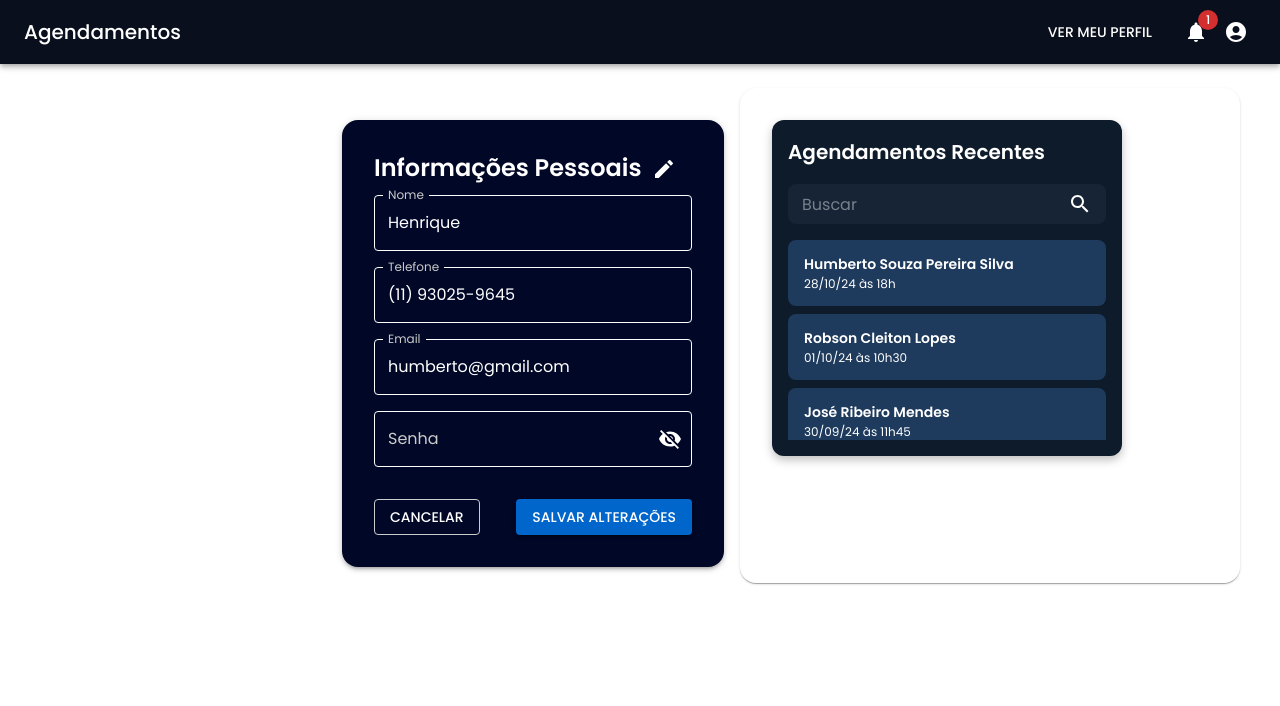
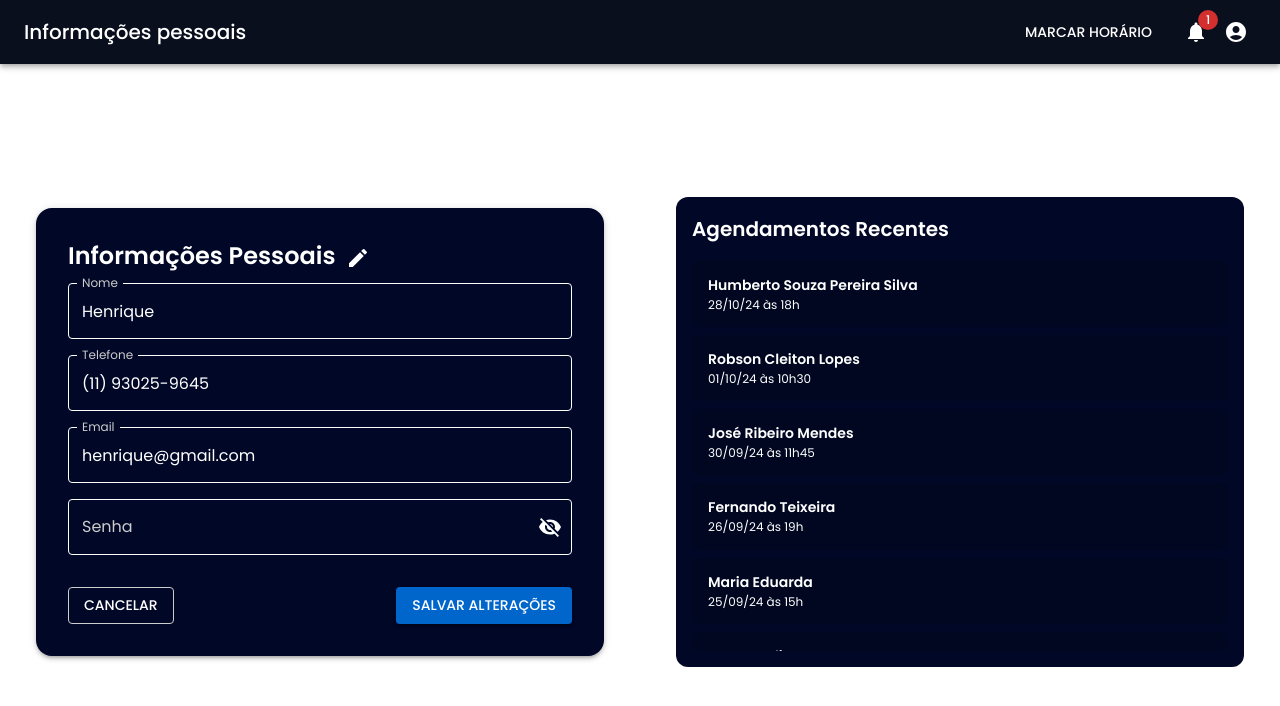
Before and after one commit to Agendou/agendou-web-front, a React (Create React App) app: page /client-profile in a window 1280 px wide. Shown: the top 706 px of the page. Built offline with nearby package versions, Linux system fonts and the light colour scheme.

Commit message:
feat: finalização da estilização do perfil do cliente

```diff
--- a/src/components/ClientInfo/ClientInfo.jsx
+++ b/src/components/ClientInfo/ClientInfo.jsx
@@ -24,9 +24,8 @@ const ClientInfo = () => {
         backgroundColor: "#010726",
         borderRadius: "16px",
         color: "#fff",
-        maxWidth: "500px",
+        minWidth: "100%",
         margin: "auto",
-        marginLeft: "270px"
       }}
       elevation={3}
     >
@@ -117,7 +116,7 @@ const ClientInfo = () => {
               },
             },
           }}
-          defaultValue="humberto@gmail.com"
+          defaultValue="henrique@gmail.com"
         />
 
         <TextField
--- a/src/components/ClienteHeader/ClientHeader.jsx
+++ b/src/components/ClienteHeader/ClientHeader.jsx
@@ -1,4 +1,5 @@
 import React from 'react';
+import { useLocation, useNavigate } from 'react-router-dom';
 import AppBar from '@mui/material/AppBar';
 import Toolbar from '@mui/material/Toolbar';
 import Typography from '@mui/material/Typography';
@@ -7,25 +8,49 @@ import Badge from '@mui/material/Badge';
 import NotificationsIcon from '@mui/icons-material/Notifications';
 import AccountCircle from '@mui/icons-material/AccountCircle';
 import { Box, Button } from '@mui/material';
-import { useNavigate } from 'react-router-dom';
 
 function ClientHeader() {
   const navigate = useNavigate();
+  const location = useLocation();
+
+  const getTitle = () => {
+    switch (location.pathname) {
+      case '/client-profile':
+        return 'Informações pessoais';
+      case '/manual-appointment':
+        return 'Agendamentos';
+      default:
+        return 'Agendamentos';
+    }
+  };
+
+  const getButtonConfig = () => {
+    switch (location.pathname) {
+      case '/client-profile':
+        return { label: 'Marcar horário', route: '/manual-appointment' };
+      case '/manual-appointment':
+        return { label: 'Meu perfil', route: '/client-profile' };
+      default:
+        return { label: 'Meu perfil', route: '/client-profile' };
+    }
+  };
+
+  const buttonConfig = getButtonConfig();
 
   const handleNavigation = () => {
-    navigate('/client-profile');
+    navigate(buttonConfig.route);
   };
 
   return (
     <AppBar position="static" sx={{ backgroundColor: '#0A0F1D' }}>
       <Toolbar>
         <Typography variant="h6" sx={{ flexGrow: 1, color: 'white' }}>
-          Agendamentos
+          {getTitle()}
         </Typography>
 
         <Box sx={{ display: 'flex', alignItems: 'center' }}>
           <Button sx={{ color: 'white', marginRight: 2 }} onClick={handleNavigation}>
-            Ver meu perfil
+            {buttonConfig.label}
           </Button>
 
           <IconButton color="inherit">
--- a/src/components/RecentAppointments/RecentAppointments.jsx
+++ b/src/components/RecentAppointments/RecentAppointments.jsx
@@ -9,53 +9,37 @@ const RecentAppointments = () => {
     { nome: 'Robson Cleiton Lopes', data: '01/10/24', hora: '10h30' },
     { nome: 'José Ribeiro Mendes', data: '30/09/24', hora: '11h45' },
     { nome: 'Fernando Teixeira', data: '26/09/24', hora: '19h' },
+    { nome: 'Maria Eduarda', data: '25/09/24', hora: '15h' },
+    { nome: 'Ana Carolina', data: '24/09/24', hora: '14h' },
+    { nome: 'Lucas Silva', data: '23/09/24', hora: '16h30' },
+    { nome: 'João Paulo', data: '22/09/24', hora: '13h' },
+    { nome: 'Júlia Santos', data: '21/09/24', hora: '17h' },
+    { nome: 'Pedro Henrique', data: '20/09/24', hora: '10h' },
   ];
 
   return (
     <Box
       sx={{
-        width: 350,
+        width: '100%',
         padding: 2,
-        backgroundColor: '#0D1B2A',
+        backgroundColor: '#010726',
         borderRadius: '12px',
         color: 'white',
         display: 'flex',
         flexDirection: 'column',
         gap: 2,
-        boxShadow: '0px 4px 10px rgba(0, 0, 0, 0.25)',
       }}
     >
       <Typography variant="h6" sx={{ fontWeight: 'bold' }}>
         Agendamentos Recentes
       </Typography>
 
-      {/* Campo de busca */}
-      <TextField
-        placeholder="Buscar"
-        variant="outlined"
-        size="small"
-        sx={{
-          backgroundColor: '#162436',
-          borderRadius: '8px',
-          input: { color: 'white' },
-          fieldset: { border: 'none' },
-        }}
-        InputProps={{
-          endAdornment: (
-            <InputAdornment position="end">
-              <SearchIcon sx={{ color: 'white' }} />
-            </InputAdornment>
-          ),
-        }}
-      />
-
-      {/* Lista de agendamentos */}
-      <List sx={{ overflowY: 'auto', maxHeight: 200, padding: 0 }}>
+      <List sx={{ overflowY: 'auto', maxHeight: 390, padding: 0 }}>
         {agendamentos.map((agendamento, index) => (
           <ListItem
             key={index}
             sx={{
-              backgroundColor: '#1E3A5C',
+              backgroundColor: '#010720',
               borderRadius: '8px',
               marginBottom: 1,
               padding: '8px 16px',
--- a/src/pages/PerfilCliente/PerfilCliente.jsx
+++ b/src/pages/PerfilCliente/PerfilCliente.jsx
@@ -17,30 +17,29 @@ const PerfilComerciante = () => {
             <Box
                 sx={{
                     display: "flex",
-                    flexDirection: "column",
                     flexGrow: 1,
-                    padding: (theme) => theme.spacing(3),
-                    gap: (theme) => theme.spacing(3),
+                    justifyContent: "center",
+                    alignItems: "center",
                 }}
             >
                 <Grid
                     container
-                    spacing={4}
+                    spacing={9}
                     sx={{
-                        maxWidth: "1200px",
-                        margin: "0 auto",
-                        alignItems: "stretch",
+                        justifyContent: "space-around",
+                        alignItems: "center",
+                        width: "100%",
                     }}
                 >
                     <Grid
                         item
                         xs={12}
-                        md={7}
+                        md={6}
                         sx={{
                             display: "flex",
                             justifyContent: "center",
                             alignItems: "center",
-                            padding: (theme) => theme.spacing(2),
+                            width: "100%",
                         }}
                     >
                         <ClientInfo />
@@ -49,15 +48,13 @@ const PerfilComerciante = () => {
                     <Grid
                         item
                         xs={12}
-                        md={5}
+                        md={6}
                         sx={{
                             display: "flex",
                             flexDirection: "column",
-                            gap: (theme) => theme.spacing(2),
-                            padding: (theme) => theme.spacing(2),
-                            backgroundColor: (theme) => theme.palette.background.paper,
-                            borderRadius: (theme) => theme.shape.borderRadius,
-                            boxShadow: (theme) => theme.shadows[1],
+                            justifyContent: "center",
+                            alignItems: "center",
+                            width: "100%",
                         }}
                     >
                         <RecentAppointments />
```
